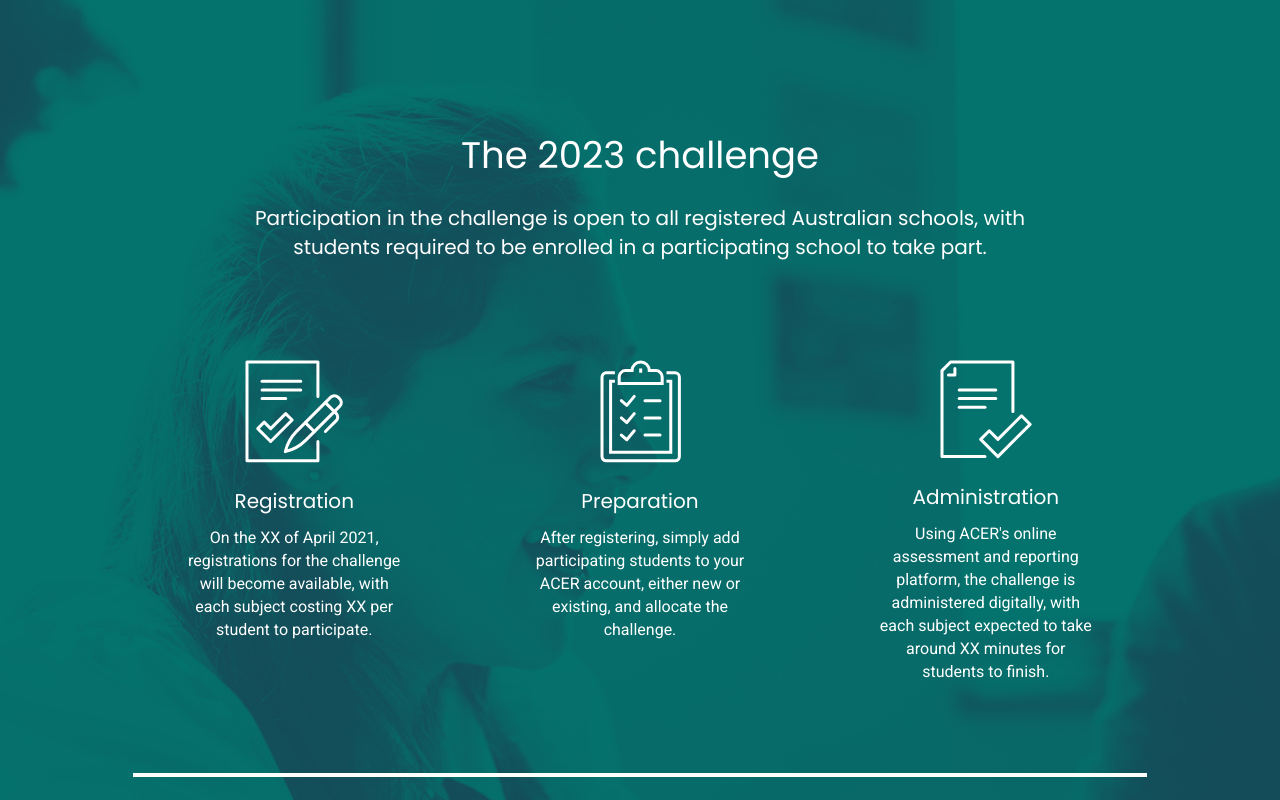
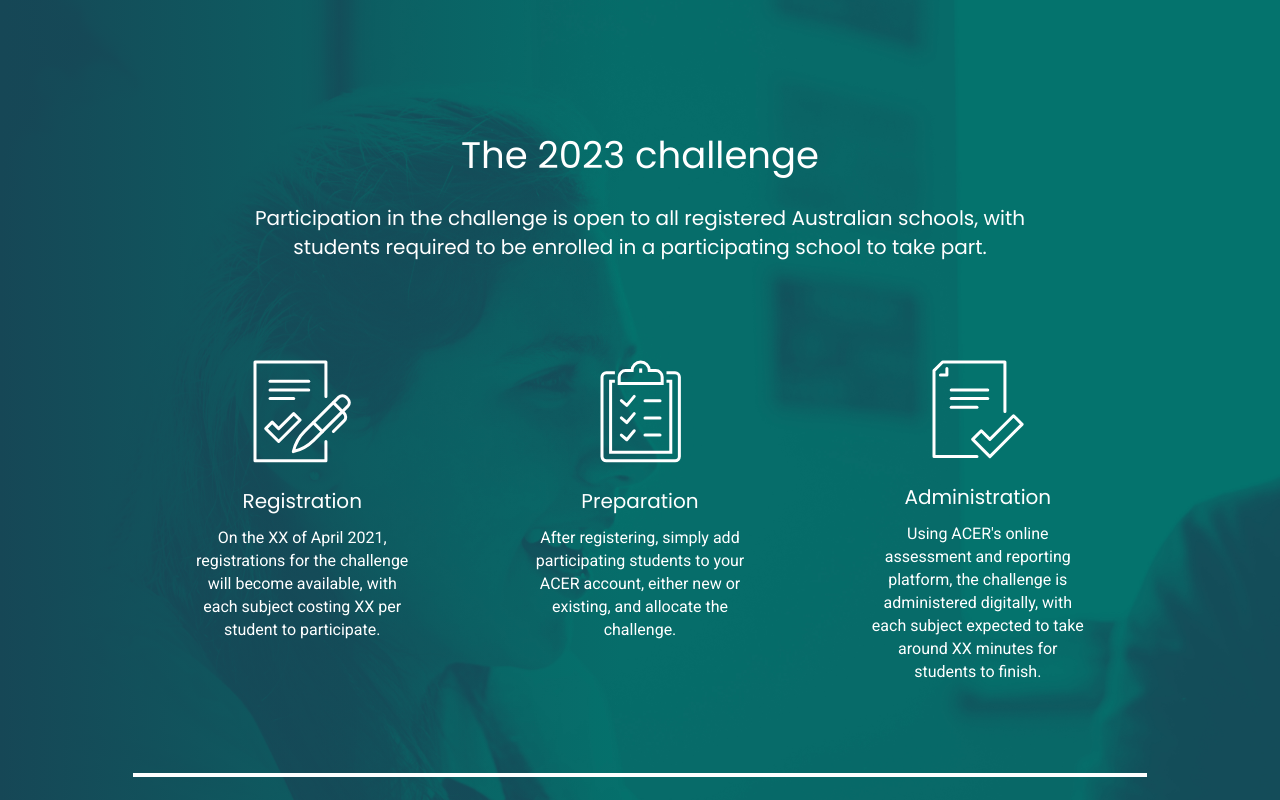
Before and after one commit to RockyWang89/ACER-OS-Test, a plain HTML site: page index.html in a window 1280 px wide. Shown: the part 2660-3460 px from the top of the page. Drawn offline with nearby package versions, Linux system fonts and the light colour scheme.

Commit message:
competition background filter added

```diff
--- a/css/style.css
+++ b/css/style.css
@@ -245,6 +245,23 @@ h3 {
     padding-right: 10.416667%;
     color: white;
     text-align: center;
+    position: relative;
+}
+
+.competition-filter {
+    height: 100%;
+    max-width: 623px;
+    width: 100%;
+    position: absolute;
+    left: 0;
+    top: 0;
+    z-index: 5;
+    background: linear-gradient(270deg, rgba(22, 71, 86, 0) 0%, #164756 100%);
+}
+
+.competition-content {
+    position: relative;
+    z-index: 6;
 }
 
 .competition-subtitle {
@@ -254,6 +271,7 @@ h3 {
 
 .processes-wrapper {
     padding-top: 98px;
+    margin: 0 auto;
 }
 
 .process-item img {
@@ -262,6 +280,8 @@ h3 {
 
 .process-item {
     margin-bottom: 90px;
+    padding-left: 0;
+    padding-right: 0;
 }
 
 .process-item-text {
--- a/index.html
+++ b/index.html
@@ -83,6 +83,7 @@
 
         <!--Competition-->
         <div class="competition">
+            <div class="competition-filter"></div>
             <div class="competition-content">
                 <h2>The 2023 challenge</h2>
                 <p class="competition-subtitle">Participation in the challenge is open to all registered Australian schools, with students required to be enrolled in a participating school to take part.</p>
```
